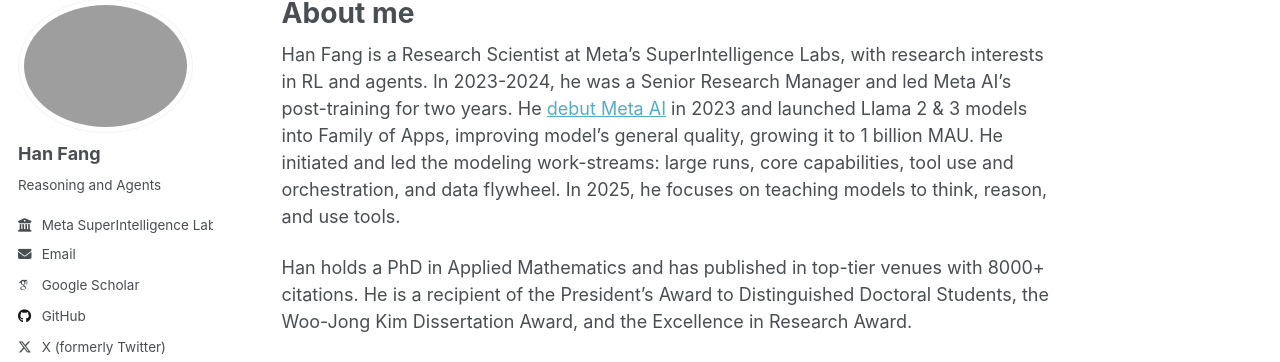
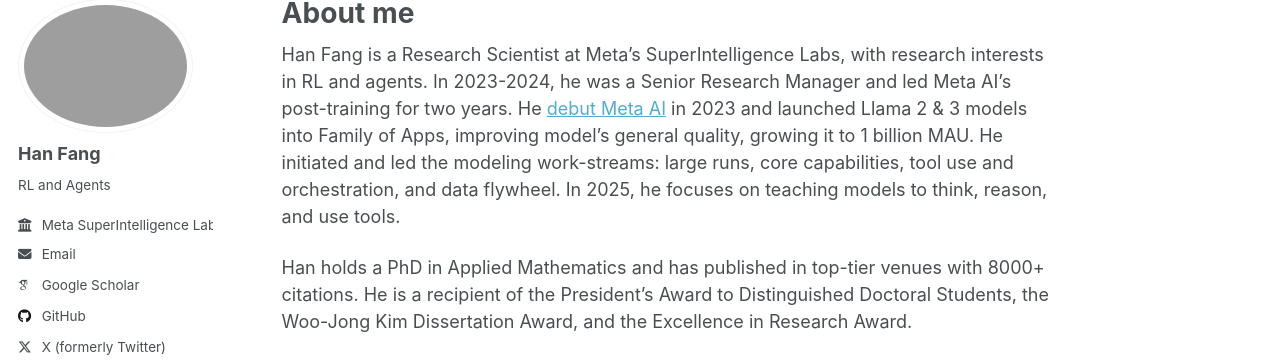
Before and after one commit to hanfang/hanfang.github.io, a Jekyll site: the page built from _pages/about.md, in a window 1280 px wide. Shown: the part 100-462 px from the top of the page. Built offline with Jekyll 4.4.1, drawn with Linux system fonts in a browser that asks for light colours; some web fonts are replaced.

Commit message:
Update bio snippet to RL and Agents

```diff
--- a/_config.yml
+++ b/_config.yml
@@ -25,7 +25,7 @@
   avatar           : "Han_Fang_2023.jpeg"
   name             : "Han Fang"
   # pronouns         : # example: "she/her"
-  bio              : "Reasoning and Agents"
+  bio              : "RL and Agents"
   # location         : # "Earth"
   employer         : "Meta SuperIntelligence Labs"
   uri              : # hanfang.info # URL
```
